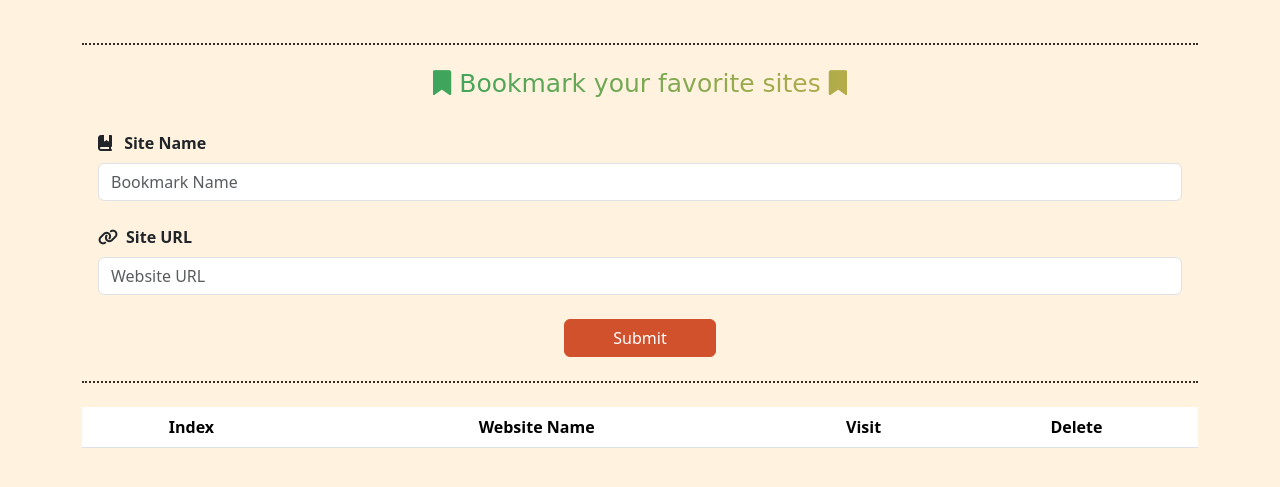
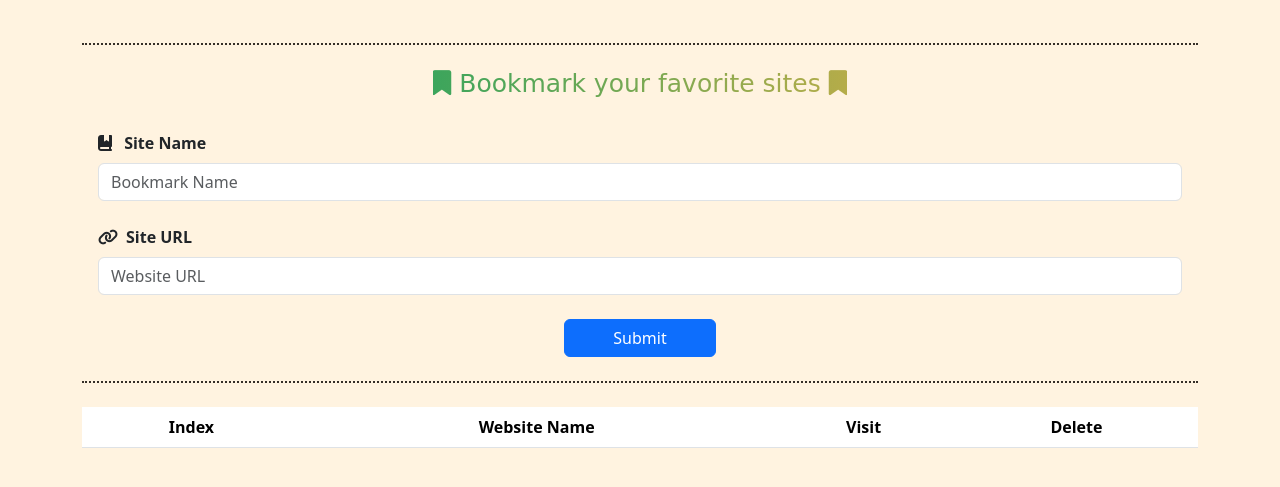
Before and after one commit to Mariam236240/testtttt, a plain HTML site: page index.html in a window 1280 px wide. Shown: the part 137-624 px from the top of the page. Drawn offline with Linux system fonts and the light colour scheme.

Commit message:
Update index.html

```diff
--- a/index.html
+++ b/index.html
@@ -38,7 +38,7 @@
               <i class="fa-solid fa-link pe-2"></i>Site URL</label>
             <input type="url" placeholder="Website URL" class="form-control" id="bookmarkURL">
           </div>
-          <button class="btn btn-submit px-5" id="submitBtn" onclick="addBookmark()">Submit</button>
+          <button class="btn btn-primary px-5" id="submitBtn" onclick="addBookmark()">Submit</button>
         </div>
         <table class="table mt-4 text-center bg-light">
           <thead>
```
